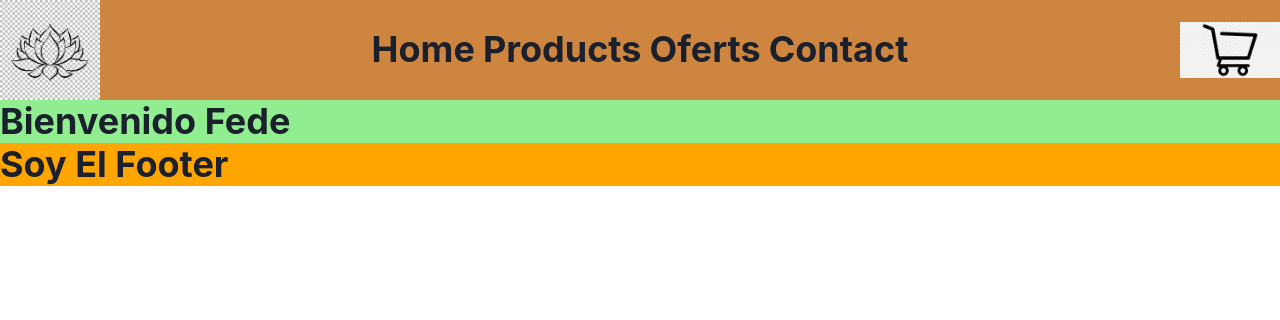
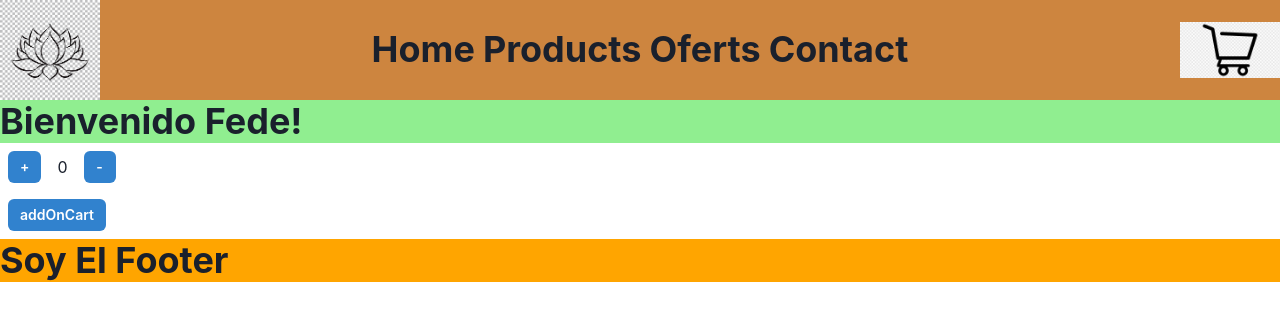
Before and after one commit to fEdGoRv/vilatte-proy-react-uno, a React (Create React App) app: page / in a window 1280 px wide. Shown: the top 320 px of the page. Built offline with nearby package versions, Linux system fonts and the light colour scheme.

Commit message:
cuarto desafio

```diff
--- a/src/components/App.jsx
+++ b/src/components/App.jsx
@@ -1,7 +1,8 @@
 import Header from "./Header"
 import Footer from "./Footer"
 import { ChakraProvider } from "@chakra-ui/react";
-import ItemListConteiner from "./ItemListConteiner";
+import ItemListConteiner from "./ItemListConteiner/ItemListConteiner";
+
 
 function App() {
     return (
--- /dev/null
+++ b/src/components/ItemDetailConteiner/ItemDetail/ItemCount/ItemCount.jsx
@@ -0,0 +1,35 @@
+import { HStack, Box , Button , ButtonGroup } from "@chakra-ui/react"
+import { useState } from "react"
+import { Cart } from "../../../Navbar/CartWidget/Cart/Cart"
+
+const ItemCount = ({ inicial, stock }) => {
+
+    const [contador, setContador] = useState(0)
+
+    const aumentarConatdor = () => {
+        if (contador < stock) {
+            setContador(contador + 1)
+        }
+    }
+    const disminuirContador = () => {
+        if (contador >= inicial) {
+            setContador(contador - 1)
+        }
+    }
+    const addOnCart = () =>{
+        <Cart contador="contador"/>
+    }
+    console.log(contador)
+    return (
+        <Box>
+            <HStack spacing={2}>
+                <Button size='sm' m={2} colorScheme='blue' onClick={aumentarConatdor}>+</Button>
+                <div>{contador}</div>
+                <Button size='sm' m={2} colorScheme='blue' onClick={disminuirContador}>-</Button>
+            </HStack>
+            <Button onClick={addOnCart} size='sm' m={2} colorScheme='blue'>addOnCart</Button>
+        </Box>
+    )
+}
+
+export { ItemCount }
--- a/src/components/ItemListConteiner.jsx
+++ b/src/components/ItemListConteiner/ItemListConteiner.jsx
@@ -1,12 +1,15 @@
 import { Box, Heading } from "@chakra-ui/react";
+import { ItemCount } from "../ItemDetailConteiner/ItemDetail/ItemCount/ItemCount";
+
 
 const ItemListConteiner = (props) => {
     console.log(props)
     return (
         <Box>
             <Heading bg="lightgreen">
-                Bienvenido {props.nombre}
+                Bienvenido {props.nombre}!
             </Heading>
+            <ItemCount inicial="1" stock="10" />
         </Box>
     )
 }
--- a/src/components/Navbar/Card.jsx
+++ /dev/null
@@ -1,12 +0,0 @@
-import { Box } from "@chakra-ui/react";
-import carrito from "../../assets/carrito.png"
-import { Link } from "@chakra-ui/react";
-
-const Card = () => {
-    return (
-        <Box>
-            <Link><img src={carrito} width="100px" alt="" /></Link>
-        </Box>
-    )
-}
-export { Card };
--- /dev/null
+++ b/src/components/Navbar/CartWidget/Cart/Cart.jsx
@@ -0,0 +1,12 @@
+import React from 'react'
+import { Box } from "@chakra-ui/react"
+
+const Cart = ({contador}) => {
+  return (
+    <Box>
+       {contador}
+    </Box>
+  )
+}
+
+export {Cart}
--- /dev/null
+++ b/src/components/Navbar/CartWidget/CartWidget.jsx
@@ -0,0 +1,17 @@
+import { Box } from "@chakra-ui/react";
+import carrito from "../../../assets/carrito.png"
+import { Link } from "@chakra-ui/react";
+import { Cart } from "./Cart/Cart"
+
+const irACart = () => {
+    <Cart />
+}
+
+const CartWidget = () => {
+    return (
+        <Box>
+            <Link><img src={carrito} onClick={irACart} width="100px" alt="" /></Link>
+        </Box>
+    )
+}
+export { CartWidget };
--- a/src/components/Navbar/Index.jsx
+++ b/src/components/Navbar/Index.jsx
@@ -1,6 +1,6 @@
 import { HStack, Spacer, Link } from "@chakra-ui/react";
 import logo from "../../assets/flor.png"
-import { Card } from "./Card";
+import { CartWidget } from "./CartWidget/CartWidget";
 
 const Navbar = () => {
     return (
@@ -14,7 +14,7 @@ const Navbar = () => {
                 <Link>Contact</Link>
             </HStack>
             <Spacer />
-            <Card />
+            <CartWidget />
         </HStack>
     )
 }
```
Also changed, not shown: src/components/ItemDetailConteiner/ItemDetail/ItemDetail.jsx (added, +13 -0 lines), src/components/ItemDetailConteiner/ItemDetailConteiner.jsx (added, +14 -0 lines).
